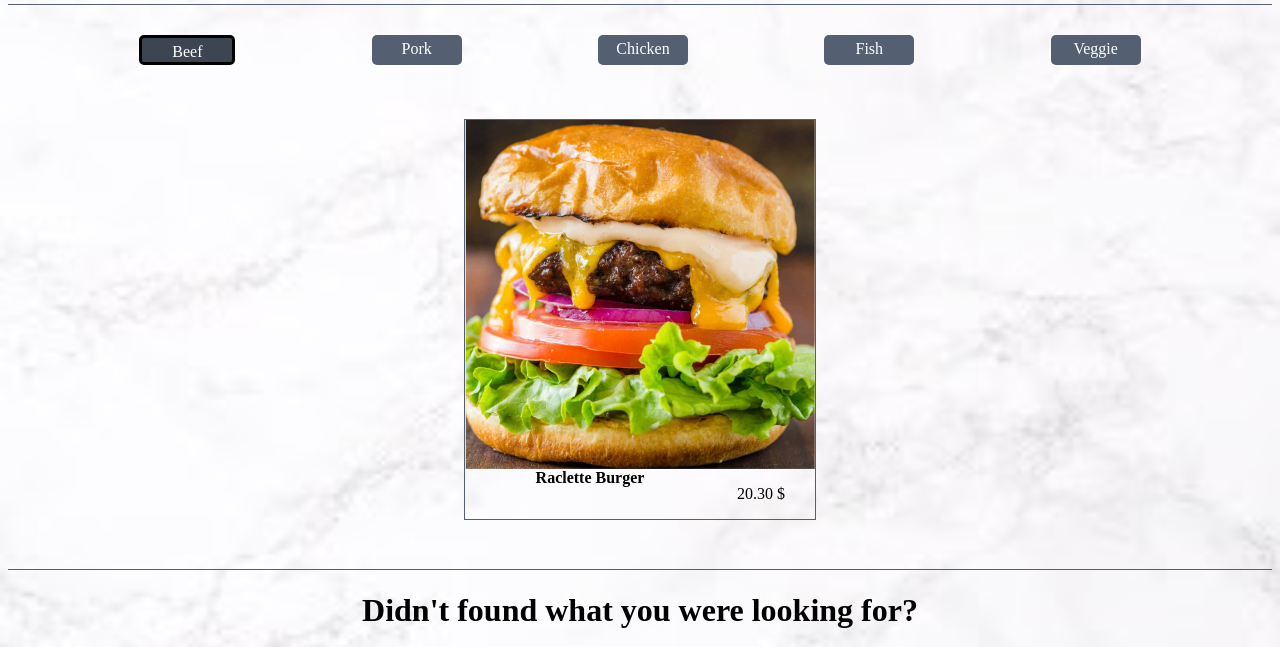
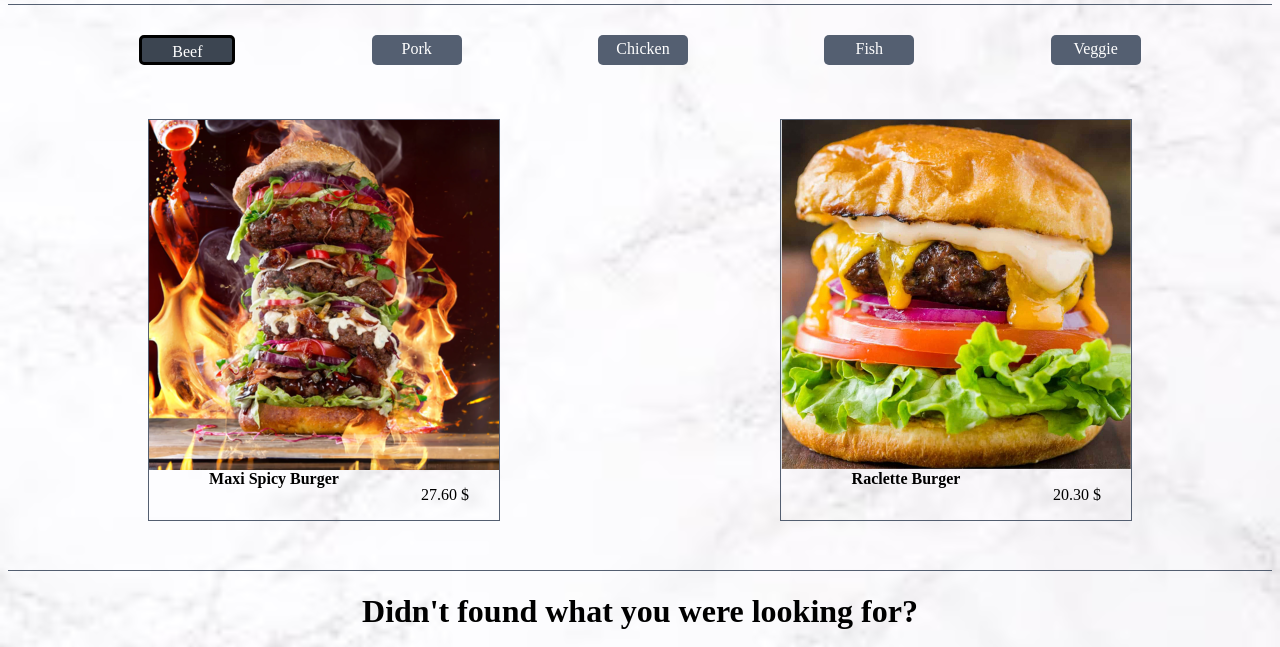
Before and after one commit to Rignchen/site-statique, a plain HTML site: page web/menu/beef.html in a window 1280 px wide. Shown: the part 123-770 px from the top of the page. Drawn offline with Linux system fonts and the light colour scheme.

Commit message:
Add a new burger

```diff
--- a/web/menu/beef.html
+++ b/web/menu/beef.html
@@ -25,6 +25,11 @@
 			<a href="veggie.html">Veggie</a>
 		</div>
 		<div class="flexbox items"><div class="beef">
+				<img src="../../media/burger/maxi_spicy.png" alt="Maxi Spicy Burger">
+				<strong>Maxi Spicy Burger</strong>
+				<p>27.60 $</p>
+			</div>
+			<div class="beef">
 				<img src="../../media/burger/raclette.jpg" alt="Raclette Burger">
 				<strong>Raclette Burger</strong>
 				<p>20.30 $</p>
```
Also changed, not shown: web/menu.html (+5 -0 lines), media/burger/maxi_spicy.png (added).
